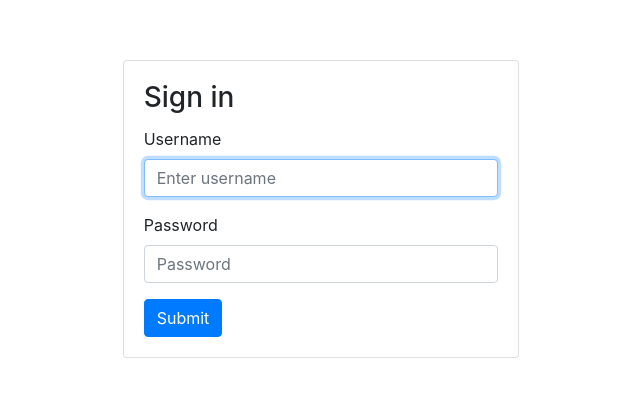
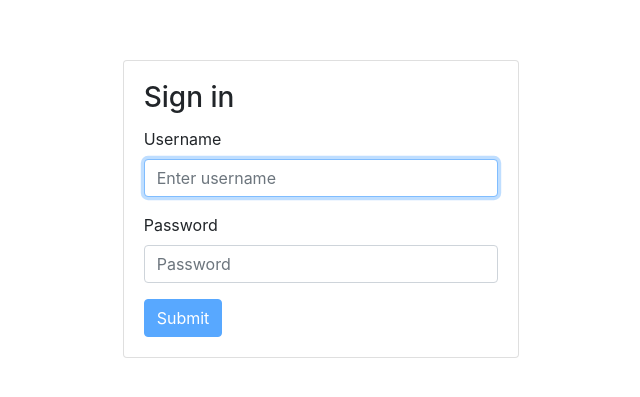
Before and after one commit to ValeriiMakhniuk/webim-users-task, a React (Create React App) app: page /login in a window 1280 px wide. Shown: the part 191-588 px from the top of the page, without its empty margins (319-959 px from the left). Built offline with nearby package versions, Linux system fonts and the light colour scheme.

Commit message:
add Redirec if user is authenticated on login route

```diff
--- a/src/feauteres/auth/AuthForm.tsx
+++ b/src/feauteres/auth/AuthForm.tsx
@@ -1,9 +1,9 @@
-import React from 'react';
+import React, { useEffect } from 'react';
 
 import { useFormik } from 'formik';
 import * as yup from 'yup';
 
-import { useHistory } from 'react-router-dom';
+import { useHistory, Redirect } from 'react-router-dom';
 
 import { useDispatch, useSelector } from 'react-redux';
 import { authenticate } from './authSlice';
@@ -35,8 +35,8 @@ export const AuthForm: React.FC = () => {
   const dispatch = useDispatch();
   const history = useHistory();
 
-  const error = useSelector((state: RootState) => {
-    return state.auth.error;
+  const { error, isAuthenticated } = useSelector((state: RootState) => {
+    return state.auth;
   });
 
   const formik = useFormik({
@@ -45,9 +45,9 @@ export const AuthForm: React.FC = () => {
       password: '',
     },
     validationSchema: AuthUserSchema,
-    onSubmit(values: FormikValues, { setSubmitting }) {
+    onSubmit(values: FormikValues, { resetForm }) {
       Promise.resolve(dispatch(authenticate(values)))
-        .then(() => setSubmitting(false))
+        .then(() => resetForm())
         .then(() => {
           if (!error) {
             history.push('/');
@@ -56,6 +56,9 @@ export const AuthForm: React.FC = () => {
     },
   });
 
+  if (isAuthenticated) {
+    return <Redirect to='/' />;
+  }
   // react-bootstrap bug that Form components's submit event Type is React.FormEvent<HTMLElement>
   const handleSubmit = (e: React.FormEvent<HTMLFormElement>) => {
     formik.handleSubmit(e);
@@ -72,7 +75,7 @@ export const AuthForm: React.FC = () => {
             <Card.Title as='h3'>Sign in</Card.Title>
             {error && <Alert variant='danger'>{error}</Alert>}
             <Form noValidate={true} onSubmit={handleSubmit}>
-              <Form.Group controlId='login'>
+              <Form.Group controlId='username'>
                 <Form.Label>Username</Form.Label>
                 <Form.Control
                   type='text'
@@ -104,7 +107,9 @@ export const AuthForm: React.FC = () => {
               <Button
                 variant='primary'
                 type='submit'
-                disabled={formik.isSubmitting}
+                disabled={
+                  !(formik.isValid && formik.dirty) || formik.isSubmitting
+                }
               >
                 Submit
               </Button>
```
